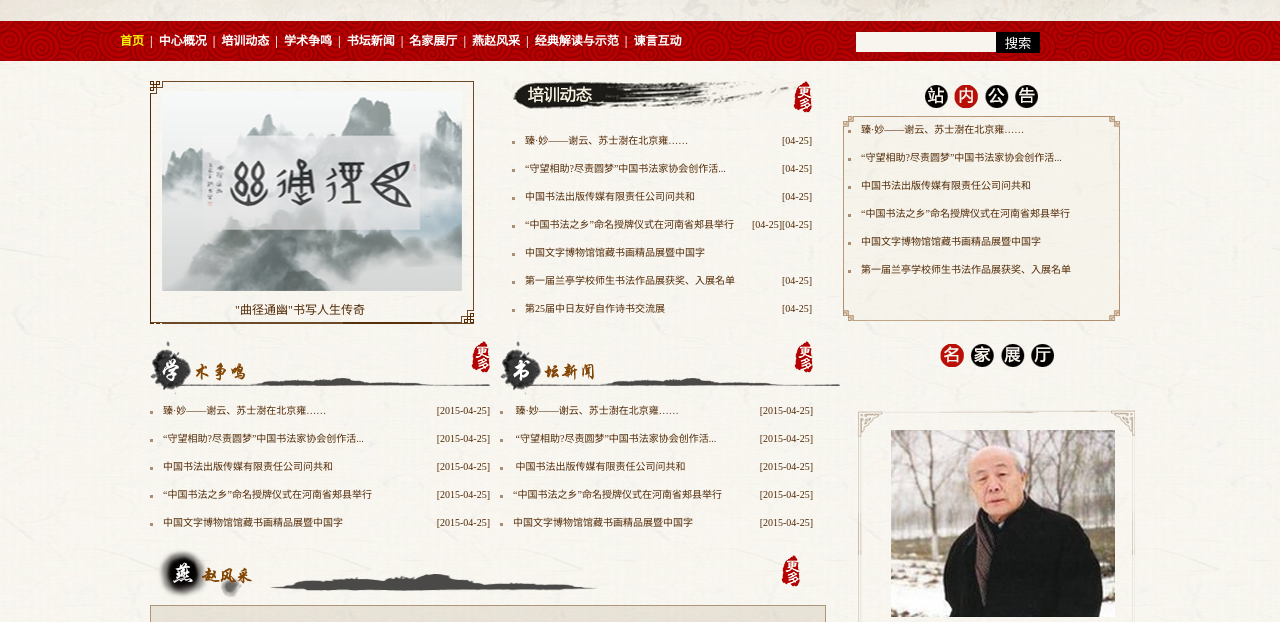
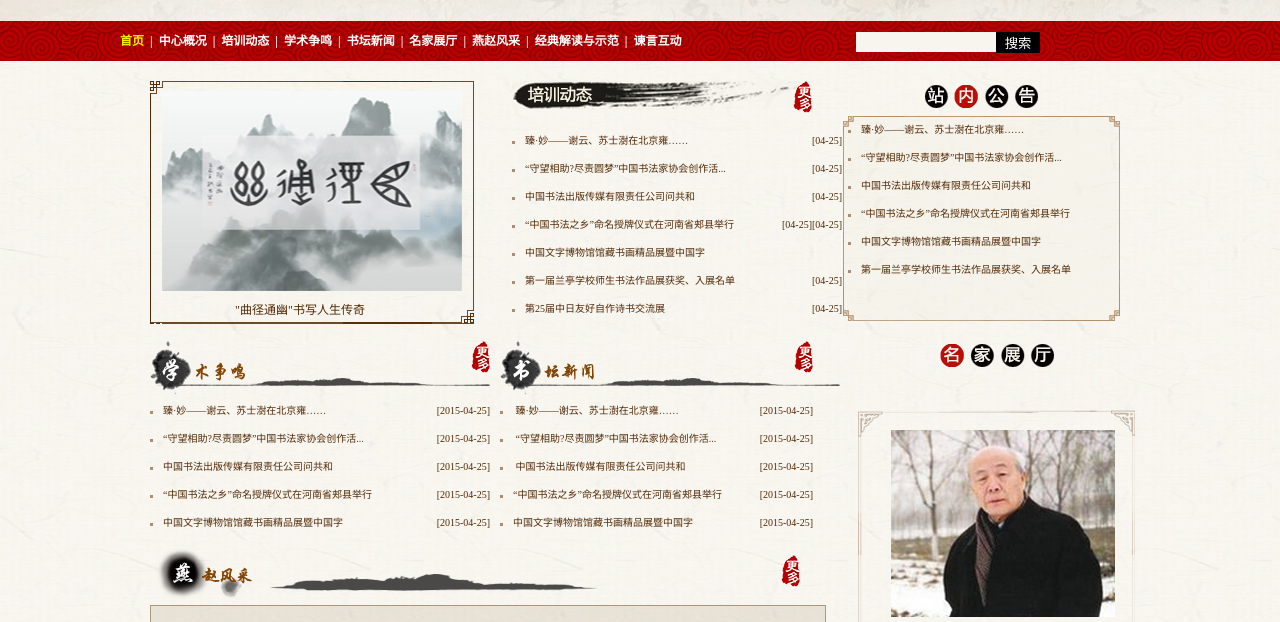
Before and after one commit to liwei2016011717/only, a plain HTML site: page lab9/index.html in a window 1280 px wide. Shown: the part 128-750 px from the top of the page. Drawn offline with Linux system fonts and the light colour scheme.

Commit message:
Create style.css

```diff
--- a/lab9/css/style.css
+++ b/lab9/css/style.css
@@ -115,8 +115,7 @@ a:hover{
 }
 .news_pic{
 	width: 324px;
-	height: 243px;
-	background-image: url(../images/news_bg.png);
+	height: 243px;	background-image: url(../images/news_bg.png);
 	margin-top: 20px;
 	float: left;
 	margin-left: 150px;
@@ -145,7 +144,7 @@ a:hover{
 	float: right;
 }
 .news_list ul{
-	width: 300px;
+	width: 330px;
 	height: 210px;
 	font-size: 10px;
 	margin-top: 10px;
```
